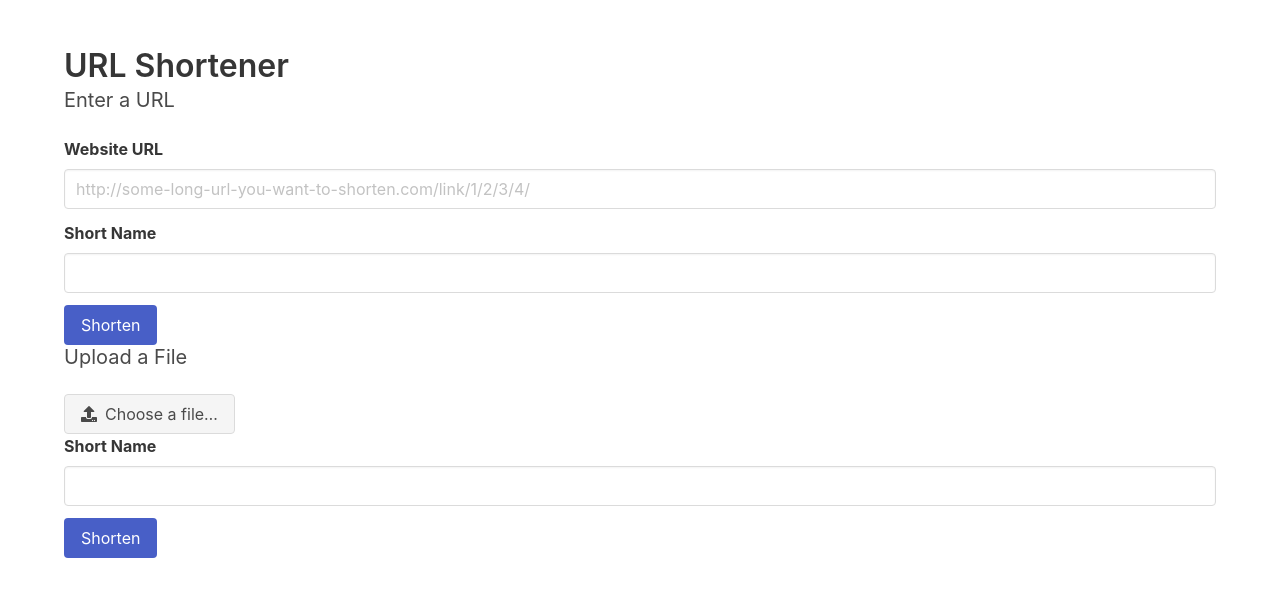
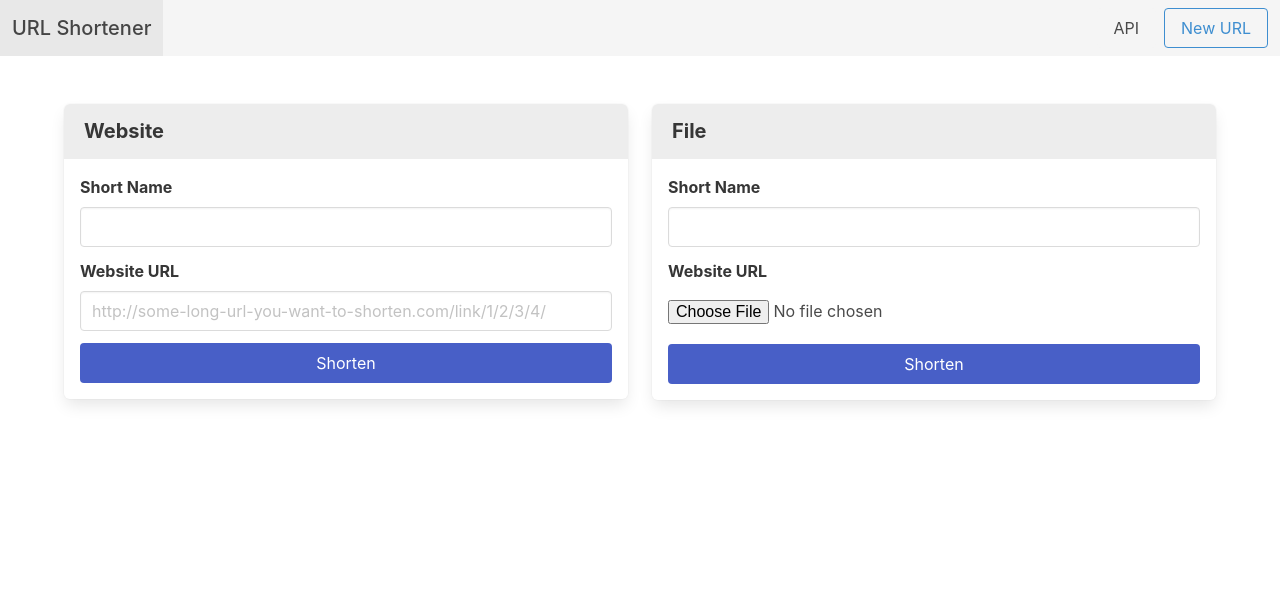
Before and after one commit to mattkoch614/flask-url-shortener, a Flask app: page / in a window 1280 px wide. Shown: the top 597 px of the page. Run offline with Flask 2, Linux system fonts and the light colour scheme.

Commit message:
base template and styling

```diff
--- a/app.py
+++ b/app.py
@@ -1,4 +1,4 @@
-from flask import Flask, render_template, request, redirect, url_for, flash, abort, session
+from flask import Flask, render_template, request, redirect, url_for, flash, abort, session, jsonify
 import json
 import os.path
 from werkzeug.utils import secure_filename
@@ -57,3 +57,7 @@ def redirect_to_url(code):
 @app.errorhandler(404)
 def page_not_found(error):
     return render_template('page_not_found.html'), 404
+
+@app.route('/api')
+def session_api():
+    return jsonify(list(session.keys()))
--- /dev/null
+++ b/templates/base.html
@@ -0,0 +1,61 @@
+<!DOCTYPE html>
+<html>
+  <head>
+    <meta charset="utf-8">
+    <meta name="viewport" content="width=device-width, initial-scale=1">
+    <title>{% block title %}{% endblock %}</title>
+    <link rel="stylesheet" href="https://cdn.jsdelivr.net/npm/bulma@0.9.3/css/bulma.min.css">
+    <link rel="stylesheet" href="https://cdnjs.cloudflare.com/ajax/libs/font-awesome/5.15.4/css/all.min.css" integrity="sha512-1ycn6IcaQQ40/MKBW2W4Rhis/DbILU74C1vSrLJxCq57o941Ym01SwNsOMqvEBFlcgUa6xLiPY/NS5R+E6ztJQ==" crossorigin="anonymous" referrerpolicy="no-referrer" />
+  </head>
+  <body>
+
+    <nav class="navbar is-light" role="navigation" aria-label="main navigation">
+        <div class="navbar-brand">
+          <a class="navbar-item is-size-5 has-text-weight-medium" href="/">
+            URL Shortener
+          </a>
+
+          <a role="button" class="navbar-burger" aria-label="menu" aria-expanded="false" data-target="navbarBasicExample">
+            <span aria-hidden="true"></span>
+            <span aria-hidden="true"></span>
+            <span aria-hidden="true"></span>
+          </a>
+        </div>
+
+        <div id="navbarBasicExample" class="navbar-menu">
+
+          <div class="navbar-end">
+            <div class="navbar-item">
+              <div class="buttons">
+                <a class="button is-light" href="/api">
+                  API
+                </a>
+                <a class="button is-info is-outlined">
+                  New URL
+                </a>
+              </div>
+            </div>
+          </div>
+        </div>
+      </nav>
+
+  <section class="section">
+    <div class="container is-max-widescreen">
+
+    {% for message in get_flashed_messages() %}
+    <article class="message is-warning">
+        <div class="message-body">
+        {{ message }}
+        </div>
+    </article>
+    {% endfor %}
+
+    {% block main %}
+
+    {% endblock %}
+
+
+    </div>
+  </section>
+  </body>
+</html>
--- a/templates/home.html
+++ b/templates/home.html
@@ -1,34 +1,17 @@
-<!DOCTYPE html>
-<html>
-  <head>
-    <meta charset="utf-8">
-    <meta name="viewport" content="width=device-width, initial-scale=1">
-    <title>Flask URL Shortener</title>
-    <link rel="stylesheet" href="https://cdn.jsdelivr.net/npm/bulma@0.9.3/css/bulma.min.css">
-    <link rel="stylesheet" href="https://cdnjs.cloudflare.com/ajax/libs/font-awesome/5.15.4/css/all.min.css" integrity="sha512-1ycn6IcaQQ40/MKBW2W4Rhis/DbILU74C1vSrLJxCq57o941Ym01SwNsOMqvEBFlcgUa6xLiPY/NS5R+E6ztJQ==" crossorigin="anonymous" referrerpolicy="no-referrer" />
-  </head>
-  <body>
-  <section class="section">
-    <div class="container is-max-widescreen">
-      <h1 class="title">URL Shortener</h1>
+{% extends 'base.html' %}
 
-      {% for message in get_flashed_messages() %}
-      <article class="message is-warning">
-        <div class="message-body">
-          {{ message }}
-        </div>
-      </article>
-      {% endfor %}
+{% block title %}URL Shortener{% endblock %}
 
-      <h5 class="subtitle is-5">Enter a URL</h5>
-      <form action="your-url" method="POST">
+{% block main %}
 
-          <div class="field">
-              <label class="label">Website URL</label>
-              <div class="control">
-                <input class="input" required name="url" value="" type="url" placeholder="http://some-long-url-you-want-to-shorten.com/link/1/2/3/4/">
-              </div>
-          </div>
+<div class="columns is-mobile">
+  <div class="column">
+
+    <article class="panel">
+      <p class="panel-heading">
+        Website
+      </p>
+      <form action="your-url" method="POST" class="m-4 pb-4">
 
         <div class="field">
           <label class="label">Short Name</label>
@@ -38,29 +21,33 @@
         </div>
 
         <div class="field">
+          <label class="label">Website URL</label>
           <div class="control">
-                <button class="button is-link" type="submit">Shorten</button>
+            <input class="input" required name="url" value="" type="url"
+              placeholder="http://some-long-url-you-want-to-shorten.com/link/1/2/3/4/">
+          </div>
+        </div>
+
+        <div class="field">
+          <div class="control">
+            <button class="button is-link is-fullwidth" type="submit">Shorten</button>
           </div>
         </div>
       </form>
 
-      <h5 class="subtitle is-5">Upload a File</h5>
-      <form action="your-url" method="POST" enctype="multipart/form-data">
+    </article>
 
-        <div class="file">
-          <label class="file-label">
-            <input class="file-input" type="file" name="file" required value="">
-            <span class="file-cta">
-              <span class="file-icon">
-                <i class="fas fa-upload"></i>
-              </span>
-              <span class="file-label">
-                Choose a file…
-              </span>
-            </span>
-          </label>
+
   </div>
 
+  <div class="column">
+
+    <article class="panel">
+      <p class="panel-heading">
+        File
+      </p>
+
+      <form action="your-url" method="POST" enctype="multipart/form-data" class="m-4 pb-4">
         <div class="field">
           <label class="label">Short Name</label>
           <div class="control">
@@ -69,26 +56,39 @@
         </div>
 
         <div class="field">
+          <label class="label">Website URL</label>
+          <div class="control py-2">
+            <input class="is-size-6" type="file" name="file" required value="">
+          </div>
+        </div>
+
+        <div class="field">
           <div class="control">
-              <button class="button is-link" type="submit">Shorten</button>
+            <button class="button is-link is-fullwidth" type="submit">Shorten</button>
           </div>
         </div>
       </form>
 
+    </article>
+
+  </div>
+
+</div>
+
 {% if codes %}
 
-    <h2>Codes you have created</h2>
-
+<h3 class="title is-3">Codes you have created</h3>
+<div class="content">
   <ul>
     {% for code in codes %}
+    <a href="{{ url_for('redirect_to_url', code=code) }}">
       <li>{{ code }}</li>
+    </a>
     {% endfor %}
   </ul>
+</div>
+
 
 {% endif %}
 
-
-    </div>
-  </section>
-  </body>
-</html>
+{% endblock %}
```
Also changed, not shown: templates/page_not_found.html (+7 -6 lines), templates/your_url.html (+22 -5 lines). Lines whose indentation alone changed are shown as unchanged.
